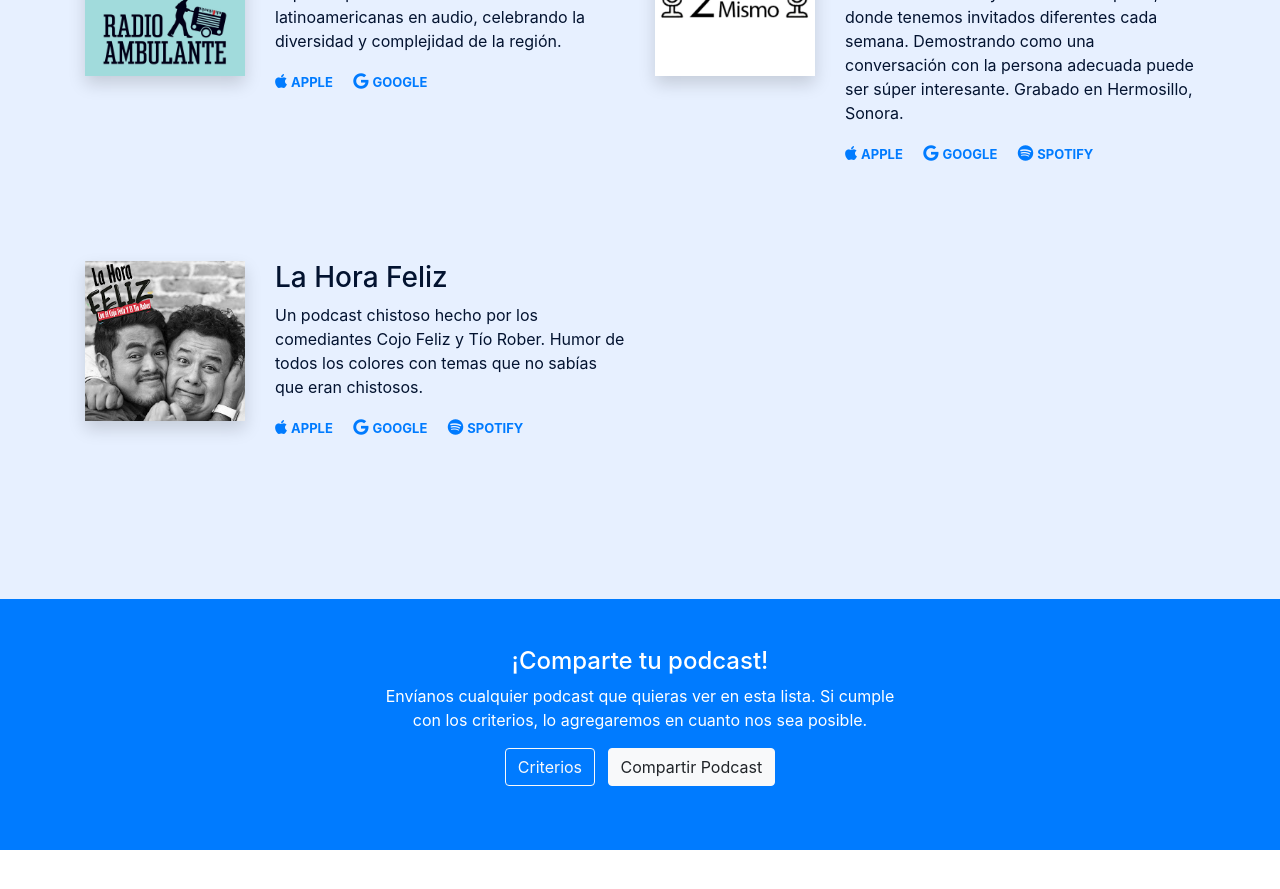
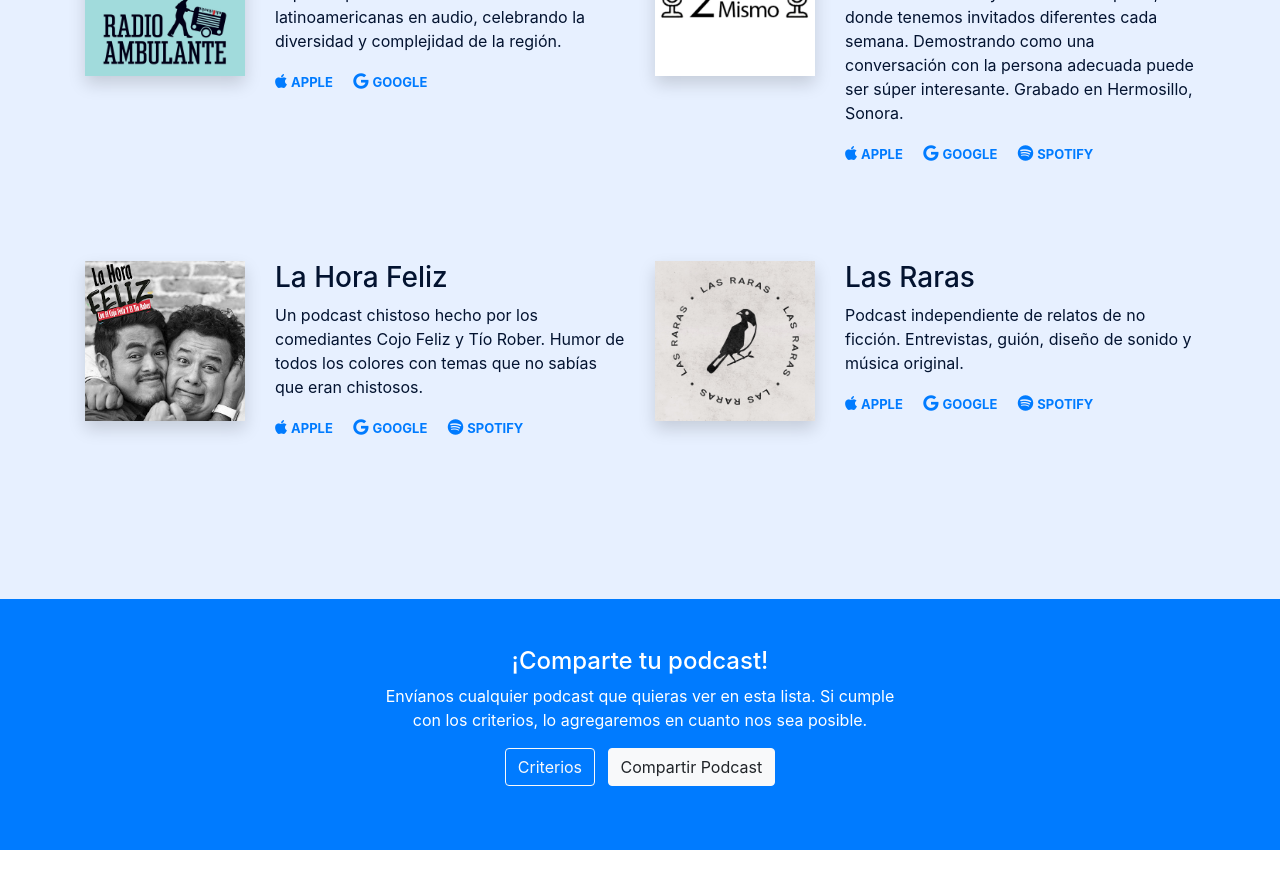
Before and after one commit to axelvaldez/escuchaencasa, a Jekyll site: the page built from index.md, in a window 1280 px wide and 900 px high, scrolled down 1549 px. Shown: the top 889 px of the window. Built offline with Jekyll 4.4.1, drawn with Linux system fonts in a browser that asks for light colours; nearby versions of some CDN libraries.

Commit message:
add las raras

```diff
--- a/_data/podcasts.yml
+++ b/_data/podcasts.yml
@@ -71,13 +71,13 @@
     google: https://podcasts.google.com/?feed=aHR0cHM6Ly93d3cuc3ByZWFrZXIuY29tL3Nob3cvMjIyOTQ5NC9lcGlzb2Rlcy9mZWVk
     spotify: https://open.spotify.com/show/0u8dE1kc9CkFn8bONEq0hE?si=hECKkJdkSGusFb9VYI3ykg
 
-  # - name:
-  #   description:
-  #   image:
-  #   website:
-  #   apple:
-  #   google:
-  #   spotify:
+  - name: Las Raras
+    description: Podcast independiente de relatos de no ficción. Entrevistas, guión, diseño de sonido y música original.
+    image: las-raras.jpg
+    website: http://lasraraspodcast.com
+    apple: https://podcasts.apple.com/us/podcast/las-raras/id1158546491
+    google: https://podcasts.google.com/?feed=aHR0cDovL2ZlZWRzLnNvdW5kY2xvdWQuY29tL3VzZXJzL3NvdW5kY2xvdWQ6dXNlcnM6MjU1MDE2MDcyL3NvdW5kcy5yc3M
+    spotify: https://open.spotify.com/show/7hBH9nlz59X9pErdalYchr?si=yP4o87A0TmOJEUGCL4zKxQ
 
   # - name:
   #   description:
```
